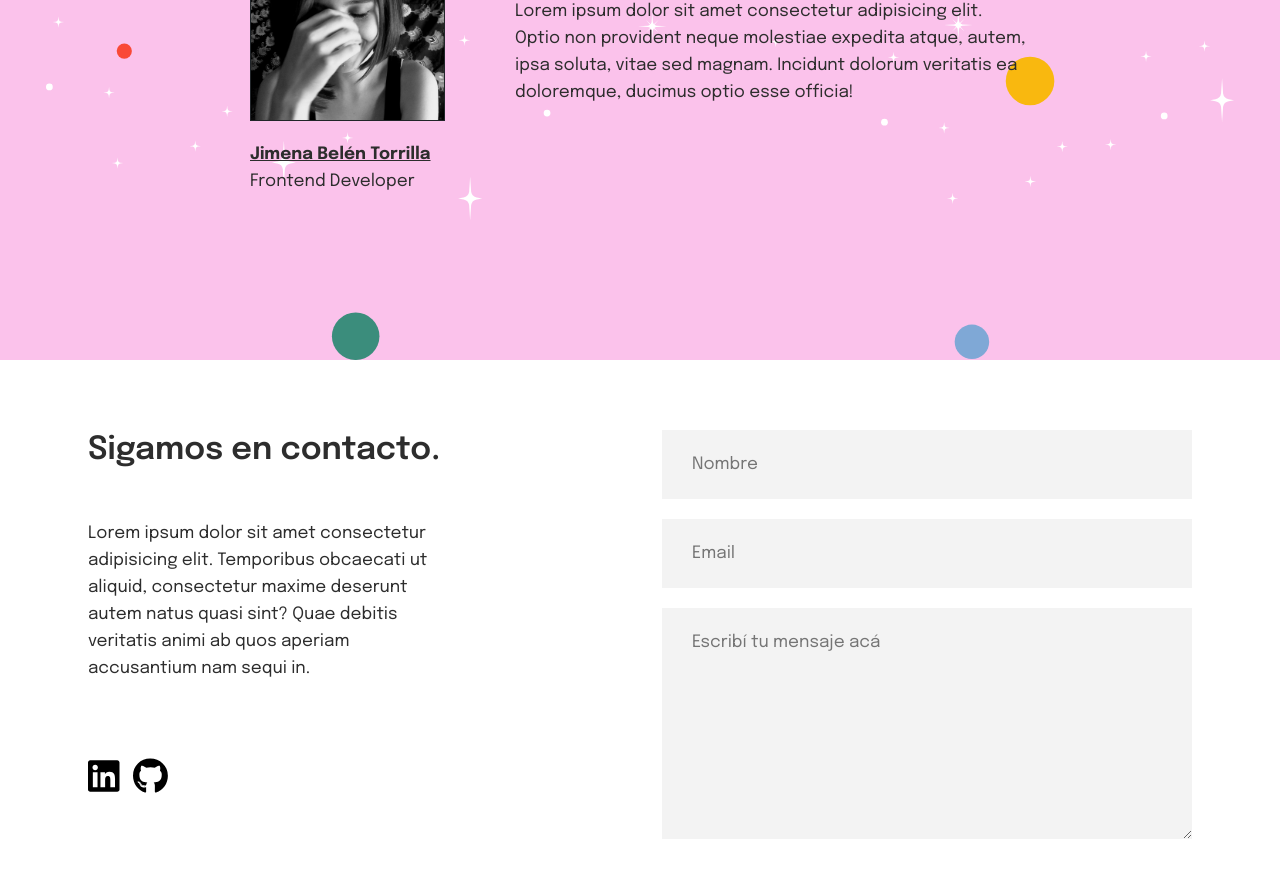
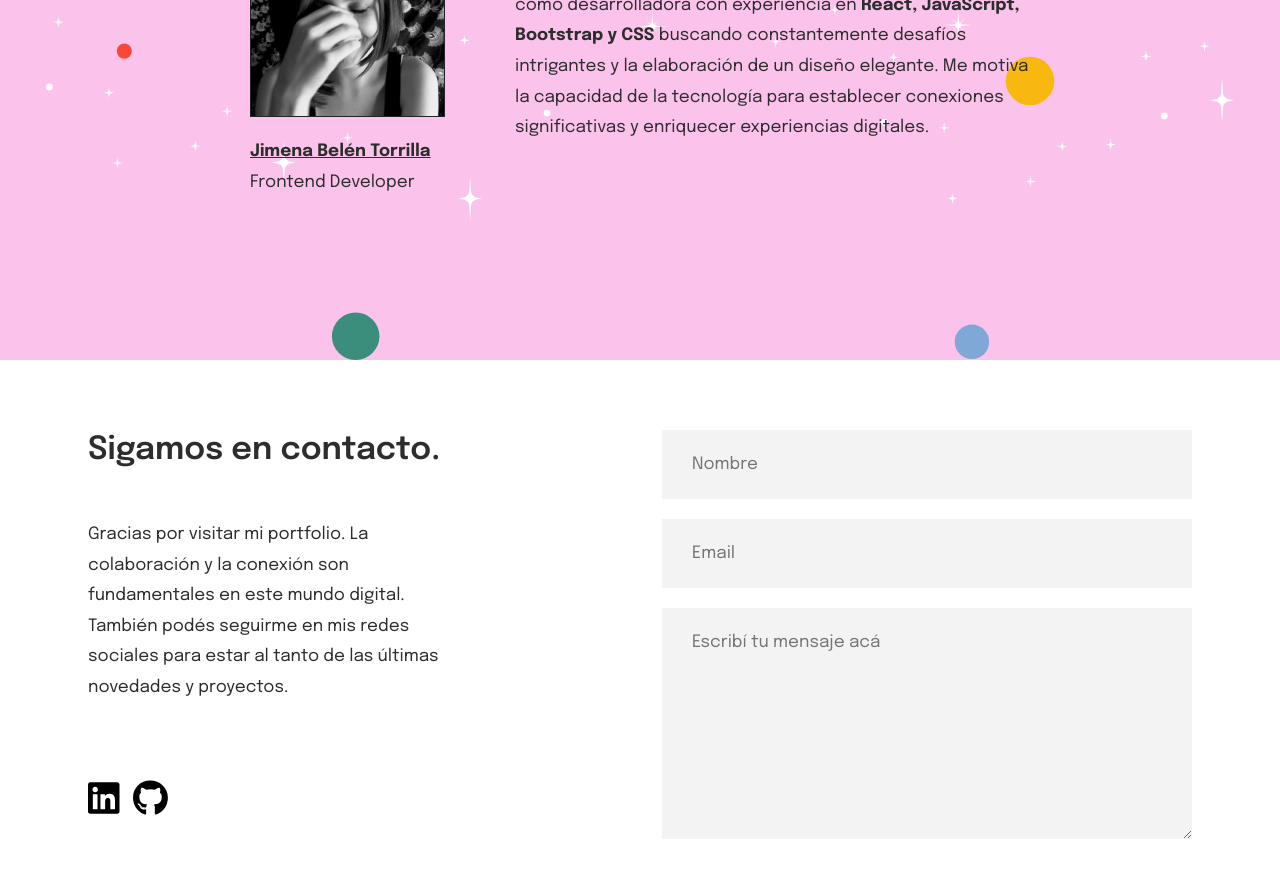
Before and after one commit to jimenabelentorrilla/portfolio-jimena-belen, a React (Vite) app: page / in a window 1280 px wide. Shown: the part 1820-2697 px from the top of the page. Built offline with nearby package versions, Linux system fonts and the light colour scheme.

Commit message:
copys y line-heigt de parrafos

```diff
--- a/src/App.css
+++ b/src/App.css
@@ -198,6 +198,7 @@ body {
   padding: 8px;
   color: #ff8cde;
   font-weight: 600;
+  font-size: 14px;
 }
 .btn-a a{
   text-decoration: none;
@@ -242,7 +243,8 @@ body {
   font-family: Epilogue;
   font-size: 17px;
   font-style: normal;
-  line-height: 27px;
+  line-height: 1.8;
+  text-align: left;
 }
 .text-abt p{
   font-weight: 700;
@@ -288,7 +290,7 @@ line-height: 42px;
   width:360px;
   font-size: 17px;
   font-weight: 400;
-  line-height: 27px;
+  line-height: 1.8;
 }
 .flex-icon{
   display: flex;
--- a/src/components/About.jsx
+++ b/src/components/About.jsx
@@ -22,7 +22,7 @@ const About = () => {
                     </div>
 
                     <div>
-                        <p className="text-bio">Lorem ipsum dolor sit amet consectetur adipisicing elit. Optio non provident neque molestiae expedita atque, autem, ipsa soluta, vitae sed magnam. Incidunt dolorum veritatis ea doloremque, ducimus optio esse officia!</p>
+                        <p className="text-bio">En el cruce de la lógica y la creatividad, me desempeño como desarrolladora con experiencia en <strong>React, JavaScript, Bootstrap y CSS </strong>buscando constantemente desafíos intrigantes y la elaboración de un diseño elegante. Me motiva la capacidad de la tecnología para establecer conexiones significativas y enriquecer experiencias digitales.</p>
                     </div>
                     </div>
                 </Col>
--- a/src/components/Footer.jsx
+++ b/src/components/Footer.jsx
@@ -13,7 +13,7 @@ const Footer = () => {
                     <div className='card-footer'>
                         <div className="card-text">
                             <h2>Sigamos en contacto.</h2>
-                            <p>Lorem ipsum dolor sit amet consectetur adipisicing elit. Temporibus obcaecati ut aliquid, consectetur maxime deserunt autem natus quasi sint? Quae debitis veritatis animi ab quos aperiam accusantium nam sequi in.</p>
+                            <p>Gracias por visitar mi portfolio. La colaboración y la conexión son fundamentales en este mundo digital. También podés seguirme en mis redes sociales para estar al tanto de las últimas novedades y proyectos. </p>
                         </div>
 
                         <div className="flex-icon">
```
